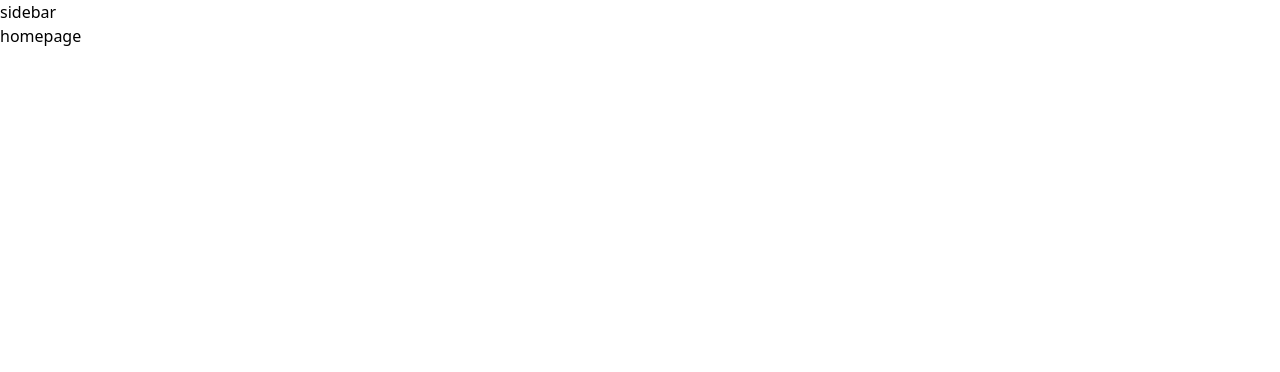
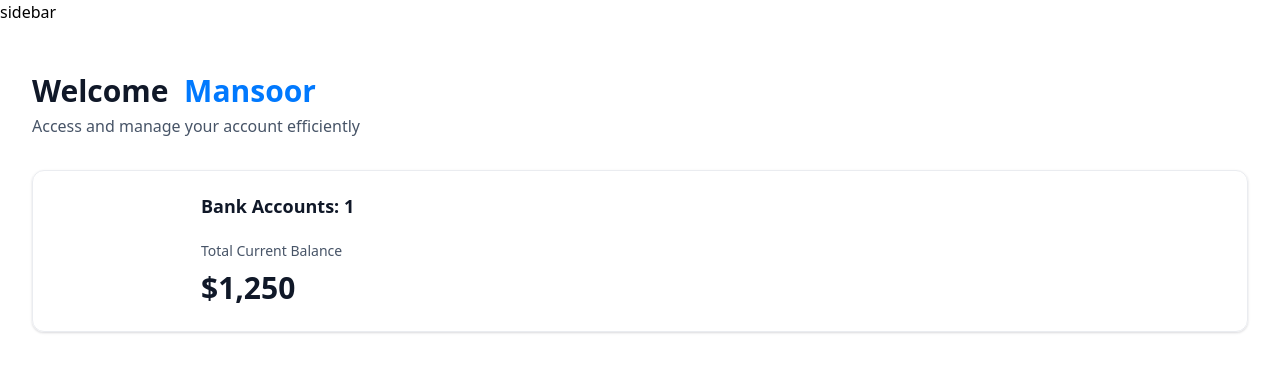
Before and after one commit to MansoorHussain12/horizon, a Next.js app: page / in a window 1280 px wide. Shown: the top 372 px of the page. Built offline with nearby package versions, Linux system fonts and the light colour scheme.

Commit message:
Build AnimatedCounter, HeaderBox and TotalBalanceBox component

```diff
--- a/app/(root)/page.tsx
+++ b/app/(root)/page.tsx
@@ -1,5 +1,25 @@
+import HeaderBox from "@/components/HeaderBox";
+import TotalBalanceBox from "@/components/TotalBalanceBox";
+
 const Homepage = () => {
-  return <div>homepage</div>;
+  const loggedIn = { firstName: "Mansoor" };
+  return (
+    <section className="home">
+      <div className="home-content">
+        <HeaderBox
+          type="greeting"
+          title="Welcome"
+          user={loggedIn?.firstName || "Guest"}
+          subtext="Access and manage your account efficiently"
+        />
+        <TotalBalanceBox
+          accounts={[]}
+          totalBanks={1}
+          totalCurrentBalance={1250.35}
+        />
+      </div>
+    </section>
+  );
 };
 
 export default Homepage;
--- /dev/null
+++ b/components/AnimatedCounter.tsx
@@ -0,0 +1,13 @@
+"use client";
+
+import CountUp from "react-countup";
+
+const AnimatedCounter = ({ amount }: { amount: number }) => {
+  return (
+    <div className="w-full">
+      <CountUp decimal="," prefix="$" end={amount} />
+    </div>
+  );
+};
+
+export default AnimatedCounter;
--- /dev/null
+++ b/components/DoughnutChart.tsx
@@ -0,0 +1,12 @@
+"use client";
+
+import { Chart as ChartJS, ArcElement, Tooltip, Legend } from "chart.js";
+import { Doughnut } from "react-chartjs-2";
+
+ChartJS.register(ArcElement, Tooltip, Legend);
+
+const DoughnutChart = () => {
+  return <Doughnut data={} />;
+};
+
+export default DoughnutChart;
--- /dev/null
+++ b/components/HeaderBox.tsx
@@ -0,0 +1,15 @@
+const HeaderBox = ({ subtext, title, type, user }: HeaderBoxProps) => {
+  return (
+    <div className="header-box">
+      <h1 className="header-box-title">
+        {title}{" "}
+        {type === "greeting" && (
+          <span className="text-bankGradient">&nbsp;{user}</span>
+        )}
+      </h1>
+      <p className="header-box-subtext">{subtext}</p>
+    </div>
+  );
+};
+
+export default HeaderBox;
--- /dev/null
+++ b/components/TotalBalanceBox.tsx
@@ -0,0 +1,24 @@
+import AnimatedCounter from "./AnimatedCounter";
+
+const TotalBalanceBox = ({
+  accounts,
+  totalBanks,
+  totalCurrentBalance,
+}: TotalBalanceBoxProps) => {
+  return (
+    <section className="total-balance">
+      <div className="total-balance-chart">{/* Doughnot Chart */}</div>
+      <div className="flex flex-col gap-6">
+        <h2 className="header-2">Bank Accounts: {totalBanks}</h2>
+        <div className="flex flex-col gap-2">
+          <p className="total-balance-label">Total Current Balance</p>
+          <p className="total-balance-amount flex-center gap-2">
+            <AnimatedCounter amount={totalCurrentBalance} />
+          </p>
+        </div>
+      </div>
+    </section>
+  );
+};
+
+export default TotalBalanceBox;
--- a/package.json
+++ b/package.json
@@ -10,11 +10,15 @@
   },
   "dependencies": {
     "@radix-ui/react-slot": "^1.0.2",
+    "chart.js": "^4.4.2",
     "class-variance-authority": "^0.7.0",
     "clsx": "^2.1.1",
     "lucide-react": "^0.378.0",
     "next": "14.2.3",
+    "query-string": "^9.0.0",
     "react": "^18",
+    "react-chartjs-2": "^5.2.0",
+    "react-countup": "^6.5.3",
     "react-dom": "^18",
     "tailwind-merge": "^2.3.0",
     "tailwindcss-animate": "^1.0.7"
--- a/types/index.d.ts
+++ b/types/index.d.ts
@@ -202,7 +202,7 @@
   appwriteItemId?: string;
 }
 
-declare interface TotlaBalanceBoxProps {
+declare interface TotalBalanceBoxProps {
   accounts: Account[];
   totalBanks: number;
   totalCurrentBalance: number;
```
Also changed, not shown: 1 other file (tests, documents, lock files or other folders).
